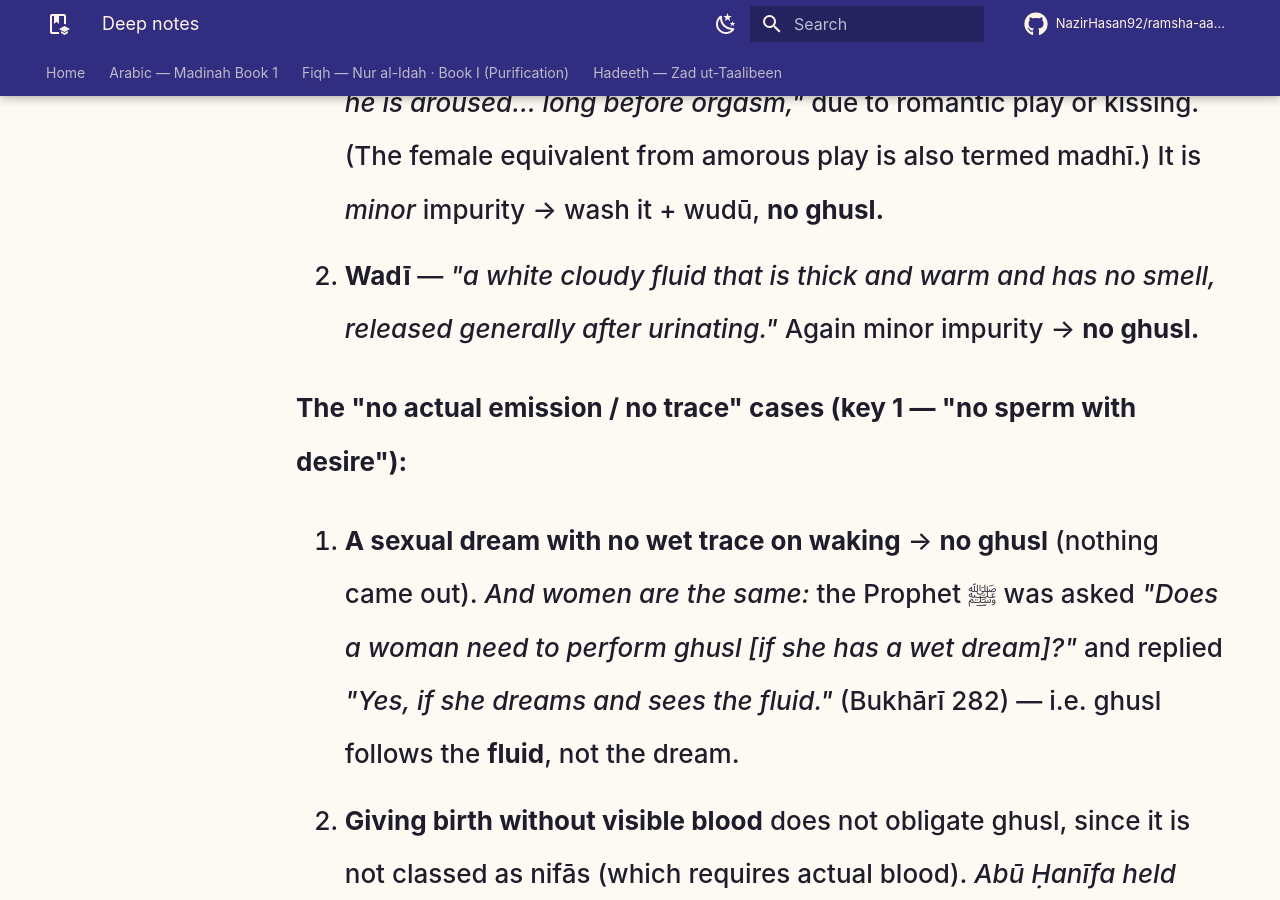
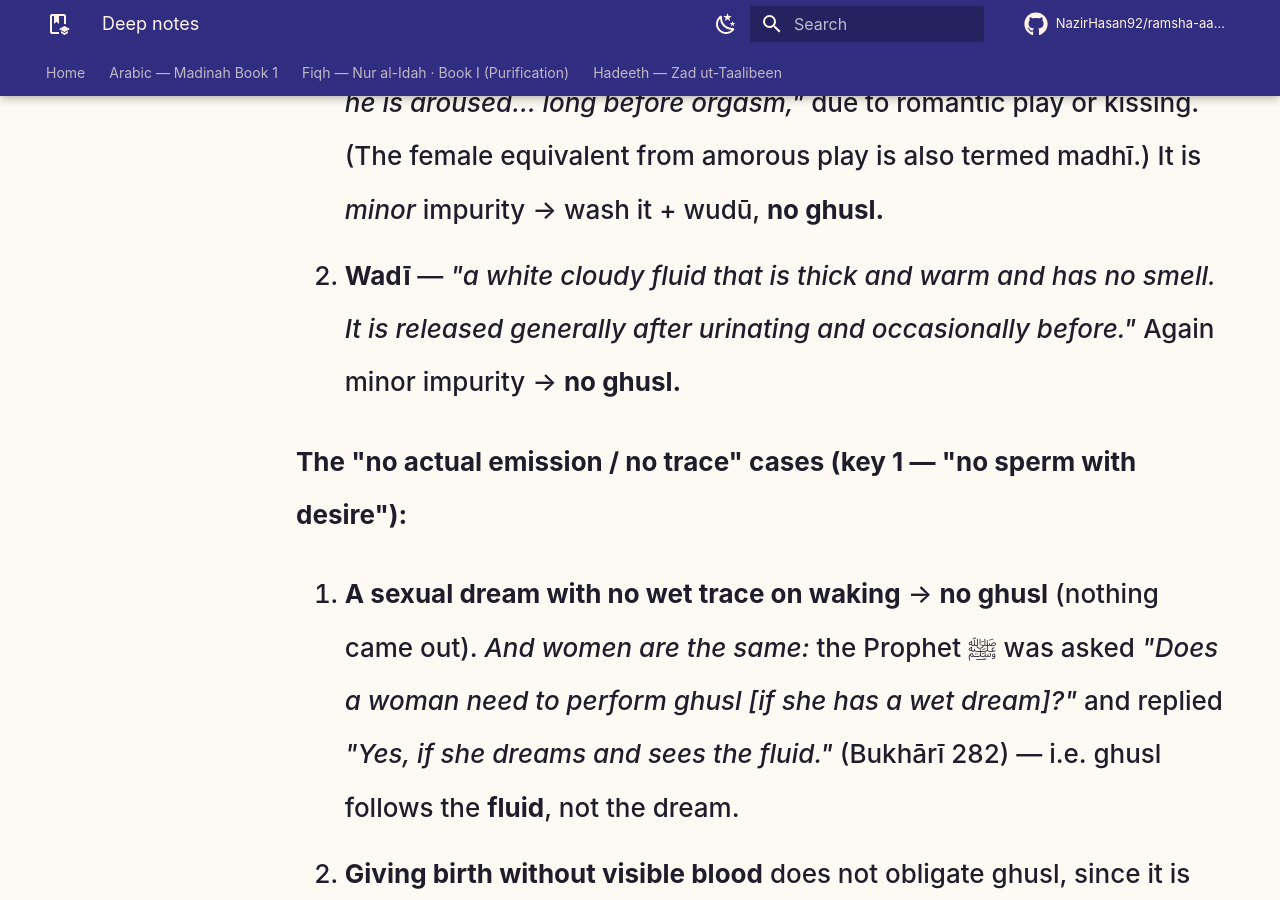
Before and after one commit to NazirHasan92/ramsha-aalimiyath, an MkDocs documentation site: the page built from docs/Fiqh/nur-al-idah/book-1-purification/chapter-4-ghusl/deep-notes.md, in a window 1280 px wide and 900 px high, scrolled down 9168 px. Built offline with MkDocs 1.6.1 and Material for MkDocs 9.7.7, drawn with Linux system fonts in a browser that asks for light colours; some web fonts are replaced; comment, search, counter and statistics services are not loaded.

Commit message:
Auto-sync from working repo @ 510508c

```diff
--- a/docs/Fiqh/nur-al-idah/book-1-purification/chapter-4-ghusl/deep-notes.md
+++ b/docs/Fiqh/nur-al-idah/book-1-purification/chapter-4-ghusl/deep-notes.md
@@ -70,7 +70,7 @@ The book's heading: *"There are ten things a person is not required to perform t
 **The two look-alike fluids (key 3 — "it isn't sperm"):**
 
 1. **Madhī** — *"a white, thin, sticky fluid released from a man's penis when he is aroused… long before orgasm,"* due to romantic play or kissing. (The female equivalent from amorous play is also termed madhī.) It is *minor* impurity → wash it + wudū, **no ghusl.**
-2. **Wadī** — *"a white cloudy fluid that is thick and warm and has no smell, released generally after urinating."* Again minor impurity → **no ghusl.**
+2. **Wadī** — *"a white cloudy fluid that is thick and warm and has no smell. It is released generally after urinating and occasionally before."* Again minor impurity → **no ghusl.**
 
 **The "no actual emission / no trace" cases (key 1 — "no sperm with desire"):**
 
--- a/docs/Fiqh/nur-al-idah/book-1-purification/chapter-4-ghusl/teacher-notes.html
+++ b/docs/Fiqh/nur-al-idah/book-1-purification/chapter-4-ghusl/teacher-notes.html
@@ -283,7 +283,7 @@ flowchart TB
       <h4>No trace / no blood (#3–4)</h4>
       <div class="def-row">
         <div class="label">From the book</div>
-        <div class="body english"><em>"3- The major bath is not compulsory if one has a sexual dream but finds no wetness upon awakening. And the females are like them due to the words of the Prophet who was asked 'Does a woman need to perform ghusl?' Thereupon the Prophet said 'Yes, if she dreams and sees the fluid.' 4- Giving birth without visible blood does not obligate the major bath, since it is not regarded as nifās. Abu Hanifa maintained that as a precaution she should perform ghusl."</em> (Bukhārī 282)</div>
+        <div class="body english"><strong>3</strong> The major bath is <strong>not compulsory</strong> if one has a sexual dream but finds no wetness upon awaking — and the females are like the males, due to the Prophet ﷺ who was asked <em>"Does a woman need to perform ghusl if she dreams?"</em> and replied <em>"Yes, if she dreams and sees the fluid."</em> (Bukhārī 282). <strong>4</strong> Giving birth without visible blood does not obligate the major bath (it is not regarded as nifās); Abū Ḥanīfa held that as a precaution she should still perform ghusl.</div>
       </div>
       <div class="def-row">
         <div class="label">The point</div>
```
